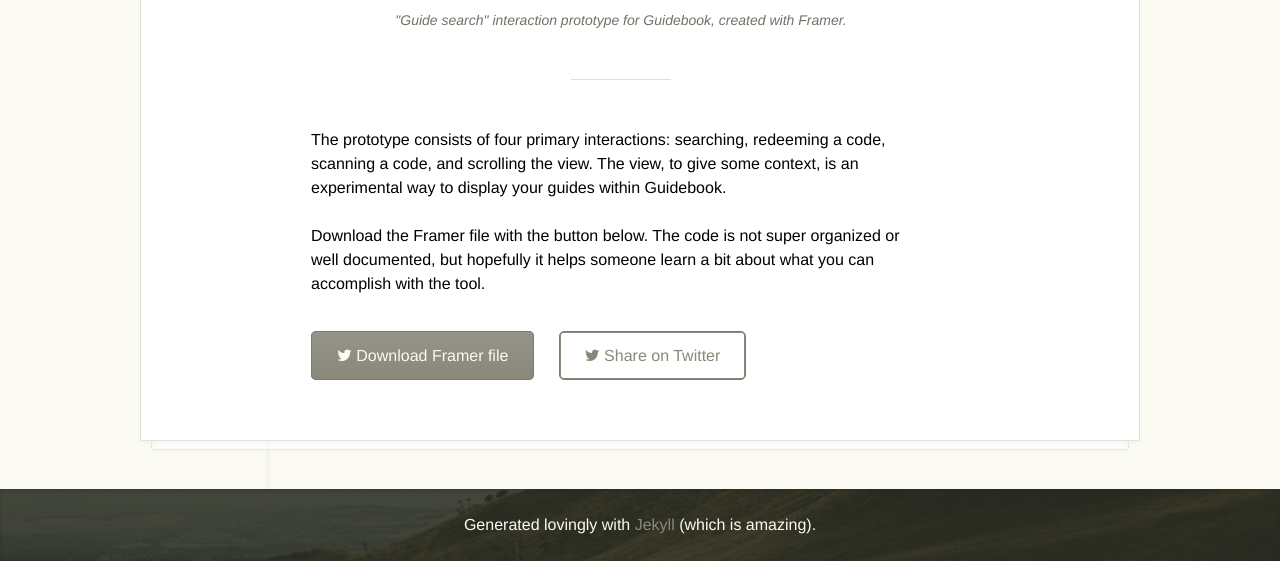
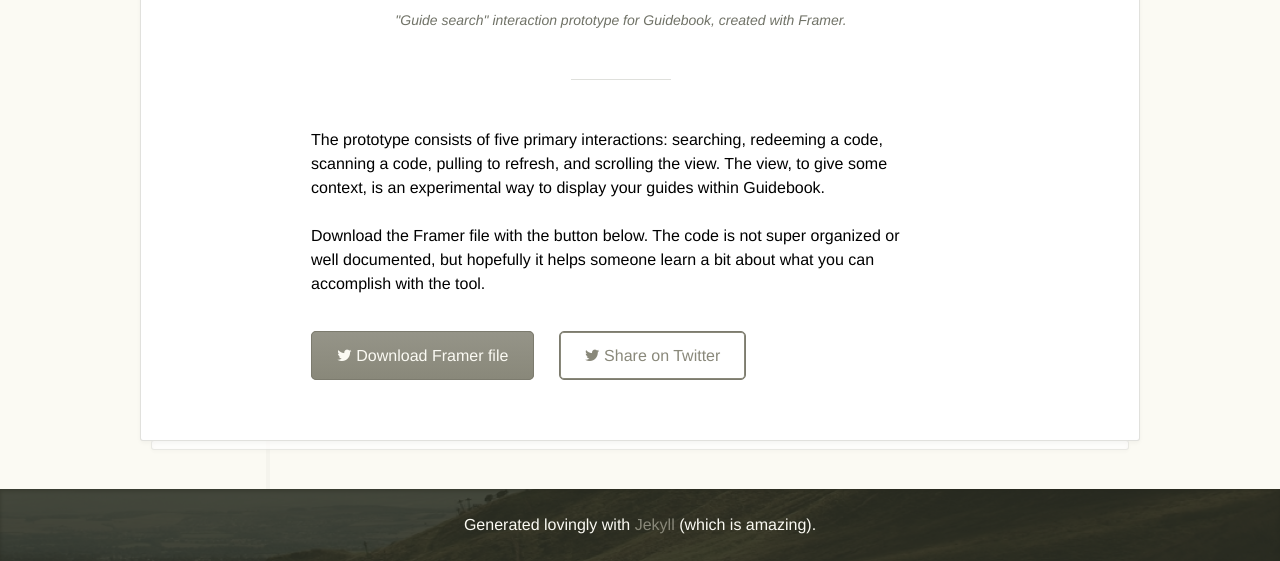
Before and after one commit to pklada/petelada-com, a Jekyll site: the page built from _posts/2014-11-19-framer-example.markdown, in a window 1280 px wide. Shown: the part 1362-1923 px from the top of the page. Built offline with Jekyll 4.4.1, drawn with Linux system fonts in a browser that asks for light colours; nearby versions of some CDN libraries; some web fonts are replaced; Markdown is read by kramdown in place of the engine named in the settings.

Commit message:
minor text update

```diff
--- a/_posts/2014-11-19-framer-example.markdown
+++ b/_posts/2014-11-19-framer-example.markdown
@@ -19,6 +19,6 @@ I wanted to share some of my work with the community, so I put together an inter
     <p class="img_caption">"Guide search" interaction prototype for Guidebook, created with Framer.</p>
 </div>
 
-The prototype consists of four primary interactions: searching, redeeming a code, scanning a code, and scrolling the view. The view, to give some context, is an experimental way to display your guides within Guidebook.
+The prototype consists of five primary interactions: searching, redeeming a code, scanning a code, pulling to refresh, and scrolling the view. The view, to give some context, is an experimental way to display your guides within Guidebook.
 
 Download the Framer file with the button below. The code is not super organized or well documented, but hopefully it helps someone learn a bit about what you can accomplish with the tool.
```
